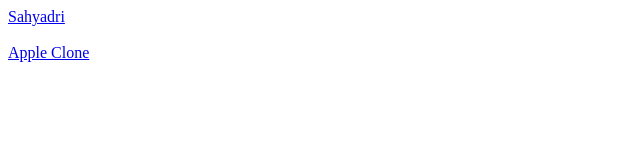
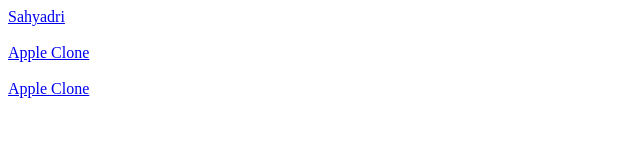
Before and after one commit to sanketshinde3001/sanketshinde3001.github.io, a plain HTML site: page index.html in a window 1280 px wide. Shown: the whole page, without its empty margins (0-640 px from the left). Drawn offline with Linux system fonts and the light colour scheme.

Commit message:
Update index.html

```diff
--- a/index.html
+++ b/index.html
@@ -11,6 +11,10 @@
         <br>
         <br>
         <a href="Apple Clone WEBSITE/index1.html" target="_blank">Apple Clone</a>
+        <br>
+        <br>
+        <a href="1 Simple Bubble Game/index.html" target="_blank">Apple Clone</a>
+
     </div>
 </body>
 </html>
```
